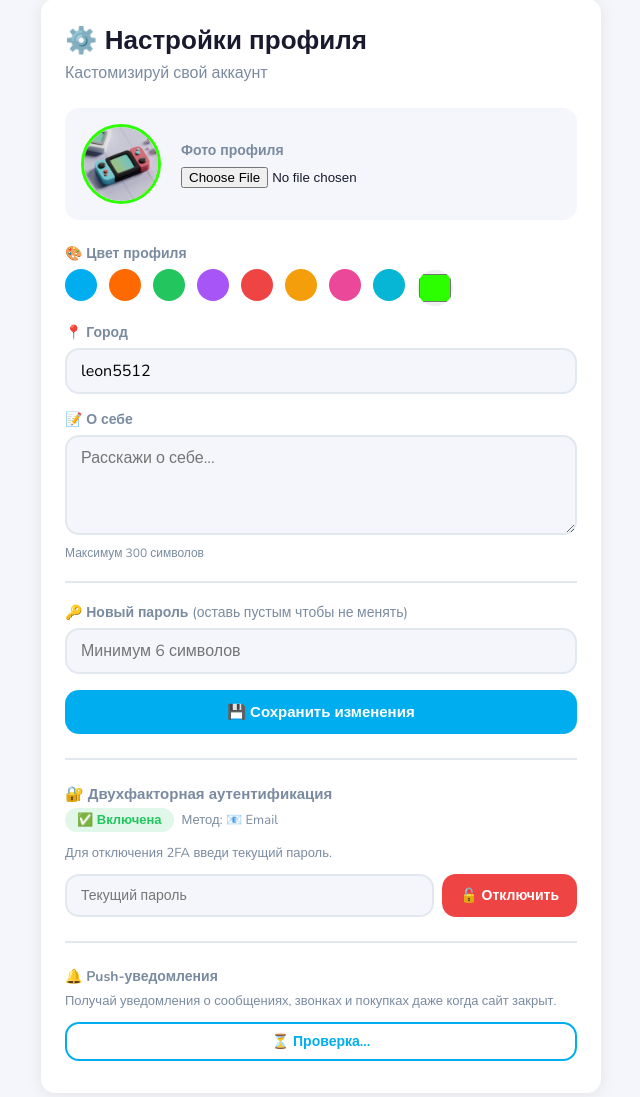
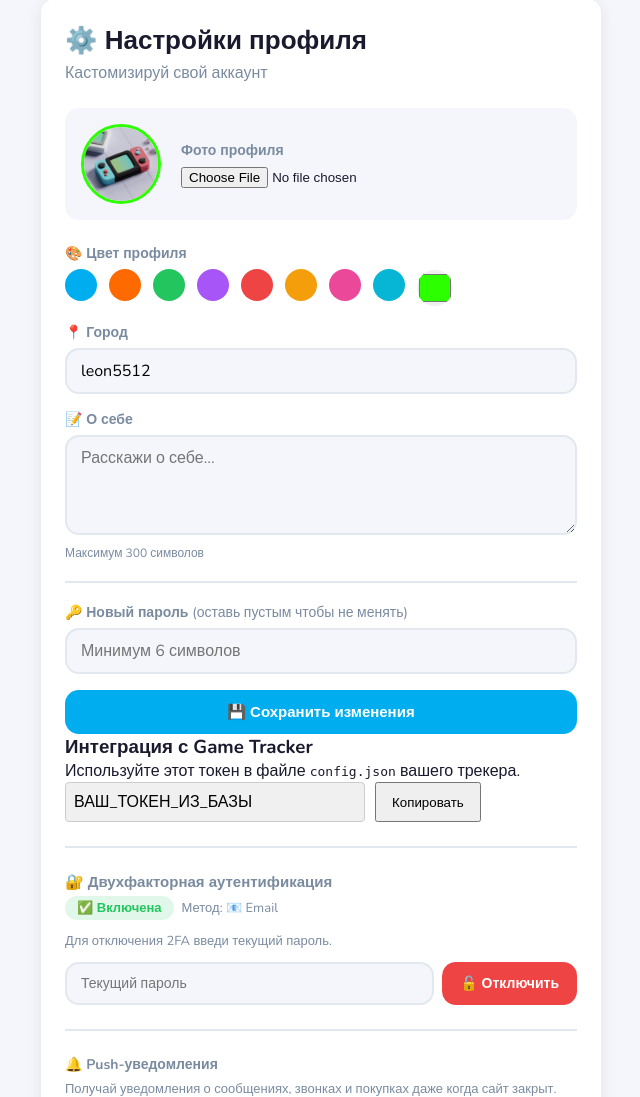
Before and after one commit to Leon5512/tradeit1, a Flask app: page /settings in a window 1280 px wide. Shown: the part 105-1202 px from the top of the page, without its empty margins (319-959 px from the left). Run offline with Flask 3, Linux system fonts and the light colour scheme; a user stored in the database is signed in; data comes from the database, SQL or seed files in the repository; data that the repository does not hold is empty.

Commit message:
Update settings.html

```diff
--- a/templates/settings.html
+++ b/templates/settings.html
@@ -53,6 +53,27 @@
         💾 Сохранить изменения
       </button>
     </form>
+
+    <!-- Секция в настройках профиля -->
+<div class="settings-section">
+    <h3>Интеграция с Game Tracker</h3>
+    <p>Используйте этот токен в файле <code>config.json</code> вашего трекера.</p>
+
+    <div style="display: flex; gap: 10px; margin-bottom: 20px;">
+        <input type="text" id="trackerToken" value="ВАШ_ТОКЕН_ИЗ_БАЗЫ" readonly
+               style="padding: 8px; width: 300px; background: #f0f0f0; border: 1px solid #ccc; border-radius: 4px;">
+        <button onclick="copyToken()" style="padding: 8px 15px; cursor: pointer;">Копировать</button>
+    </div>
+</div>
+
+<script>
+function copyToken() {
+    var copyText = document.getElementById("trackerToken");
+    copyText.select();
+    navigator.clipboard.writeText(copyText.value);
+    alert("Токен скопирован! Вставьте его в config.json трекера.");
+}
+</script>
 
     <!-- ── 2FA ─────────────────────────────────────── -->
     <hr style="border:none;border-top:2px solid var(--border);margin:24px 0;">
```
